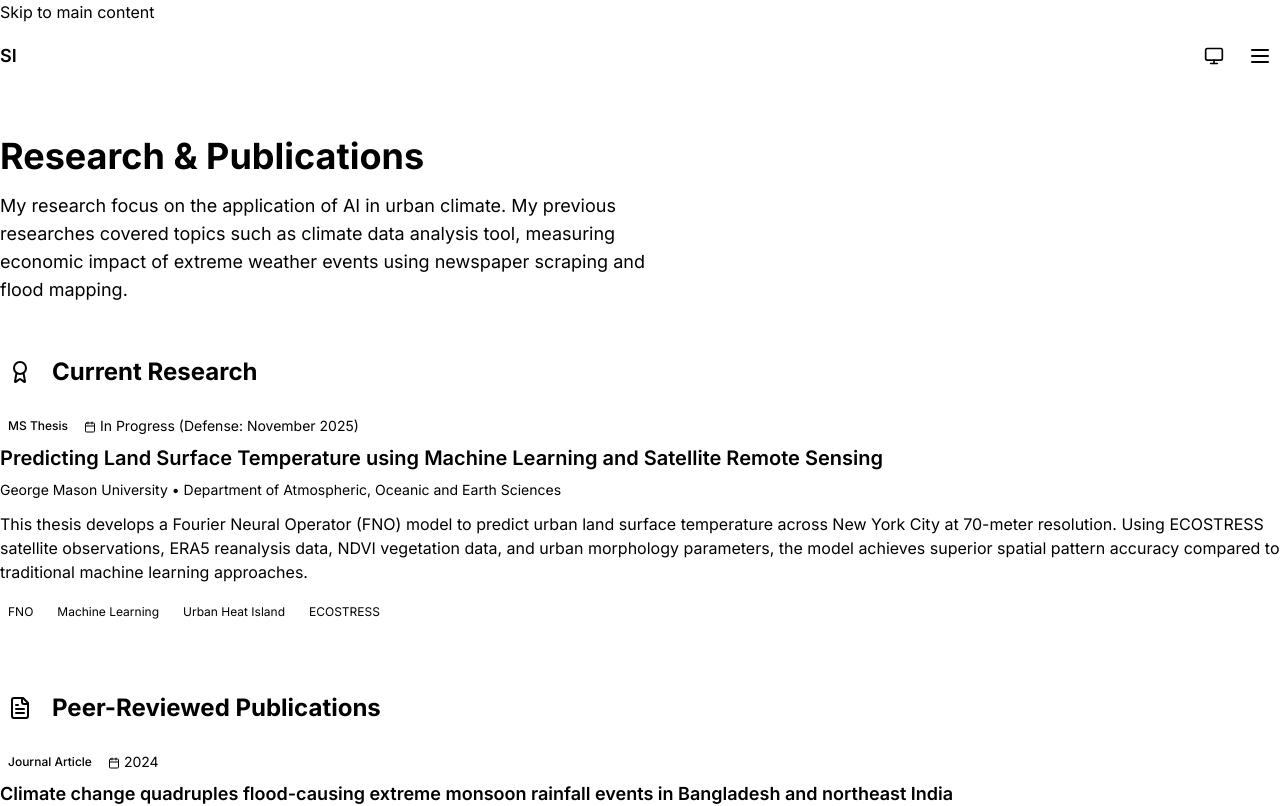
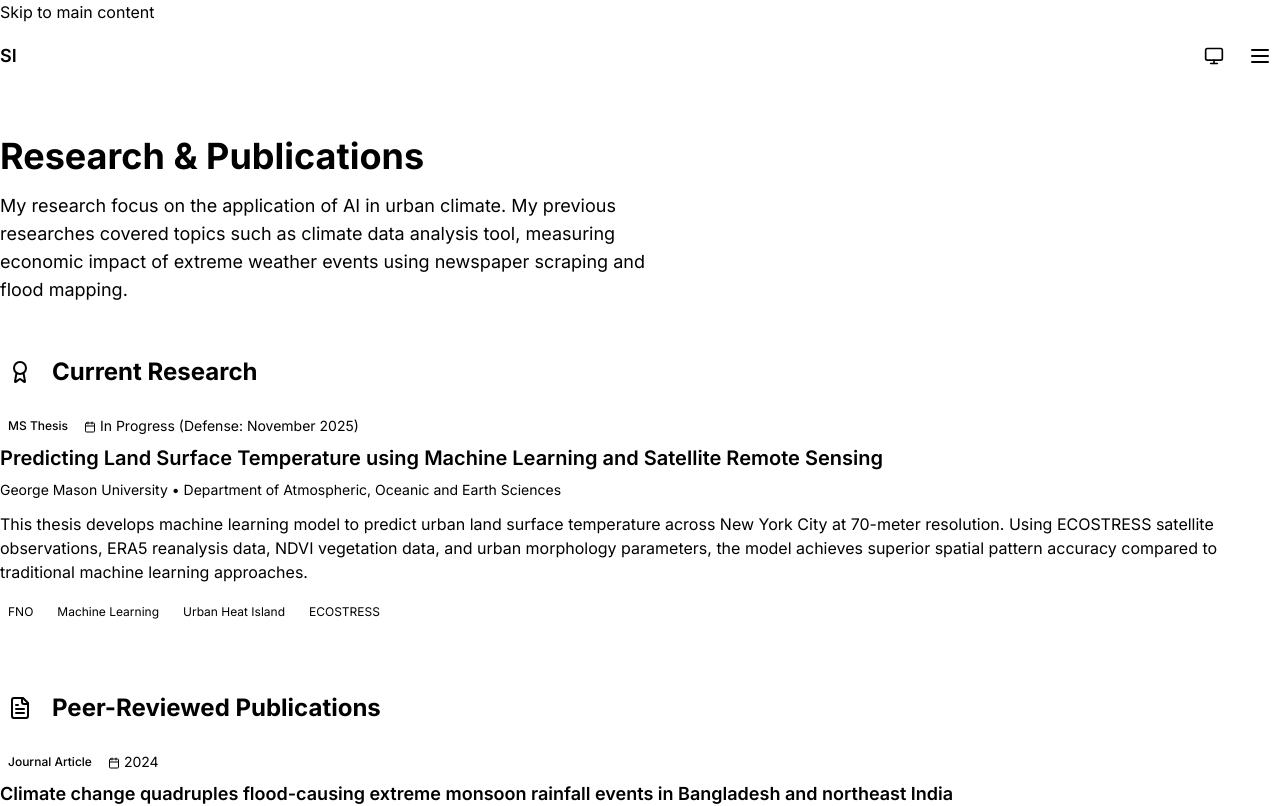
Before and after one commit to shammun/portfolio-website, a Next.js app: page /research in a window 1280 px wide. Shown: the top 806 px of the page. Built offline with nearby package versions, Linux system fonts and the light colour scheme.

Commit message:
Update thesis abstract - change FNO to machine learning model

```diff
--- a/src/app/research/page.tsx
+++ b/src/app/research/page.tsx
@@ -117,7 +117,7 @@ const thesis = {
   year: 2025,
   status: "In Progress (Defense: November 2025)",
   abstract:
-    "This thesis develops a Fourier Neural Operator (FNO) model to predict urban land surface temperature across New York City at 70-meter resolution. Using ECOSTRESS satellite observations, ERA5 reanalysis data, NDVI vegetation data, and urban morphology parameters, the model achieves superior spatial pattern accuracy compared to traditional machine learning approaches.",
+    "This thesis develops machine learning model to predict urban land surface temperature across New York City at 70-meter resolution. Using ECOSTRESS satellite observations, ERA5 reanalysis data, NDVI vegetation data, and urban morphology parameters, the model achieves superior spatial pattern accuracy compared to traditional machine learning approaches.",
   tags: ["FNO", "Machine Learning", "Urban Heat Island", "ECOSTRESS"],
 };
 
```
